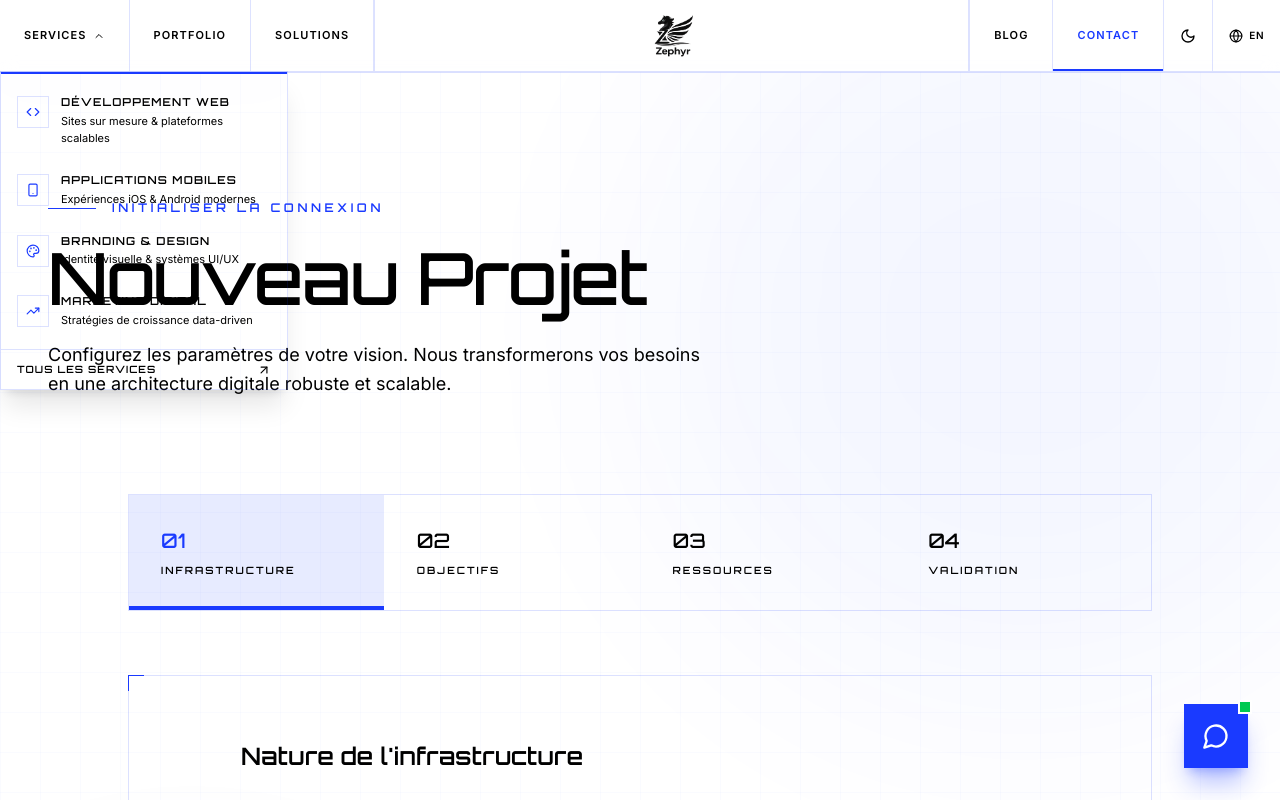
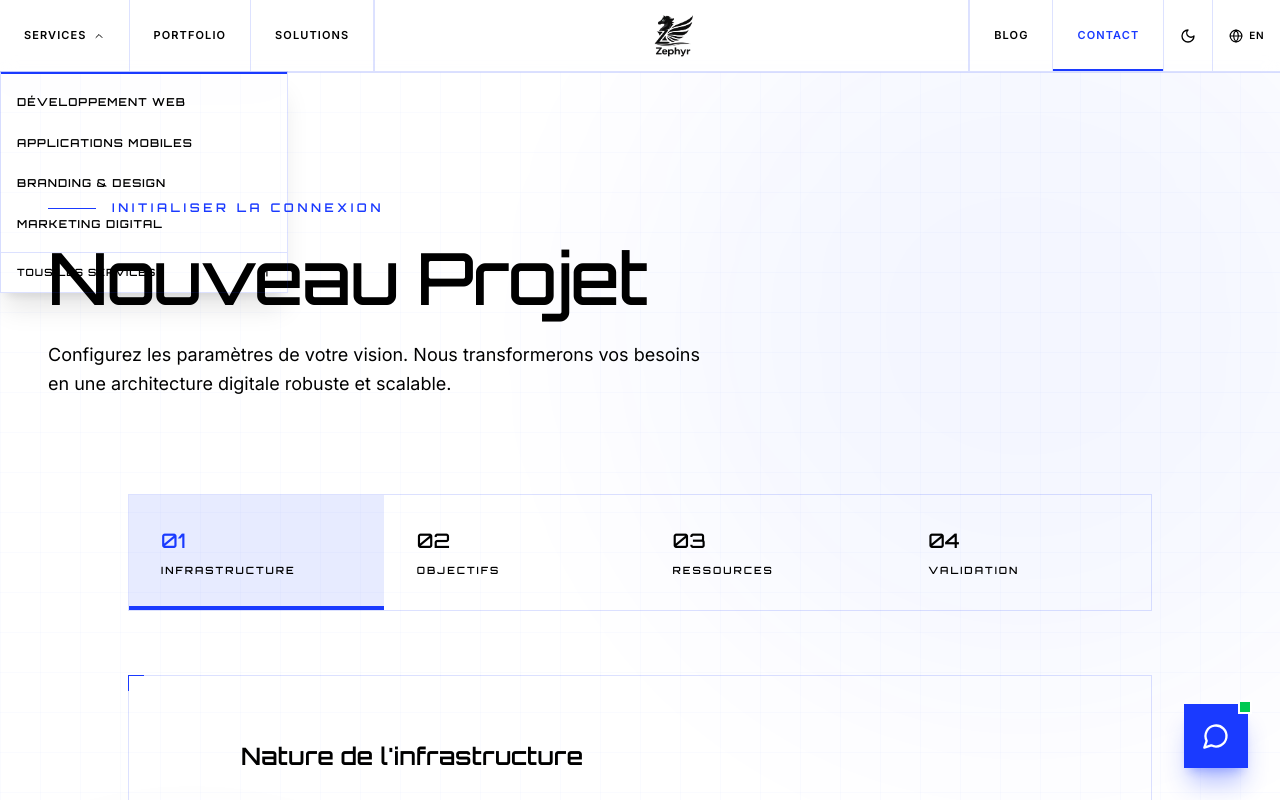
Before and after one commit to Gafclerck/Zephyr, a React (Vite) app: page /contact in a window 1280 px wide. Shown: the top 800 px of the page. Built offline with nearby package versions, Linux system fonts and the light colour scheme.

Commit message:
ui(nav): simplify services submenu to title only

```diff
--- a/src/app/components/Header.tsx
+++ b/src/app/components/Header.tsx
@@ -182,28 +182,14 @@ export function Header() {
                             <Link
                               to={`/services/${item.slug}`}
                               className={`
-                                flex items-start gap-3 px-4 py-3 group
+                                flex items-center px-4 py-3 group
                                 hover:bg-muted/40 transition-colors duration-150
                                 ${isItemActive ? "bg-[#1A3AFF]/5" : ""}
                               `}
                             >
-                              <div className={`
-                                w-8 h-8 shrink-0 flex items-center justify-center mt-0.5
-                                border transition-colors duration-150
-                                ${isItemActive
-                                  ? "bg-[#1A3AFF] border-[#1A3AFF]"
-                                  : "border-border/50 group-hover:border-[#1A3AFF]/40 group-hover:bg-[#1A3AFF]/5"}
-                              `}>
-                                <Icon className={`w-3.5 h-3.5 ${isItemActive ? "text-white" : "text-[#1A3AFF]"}`} />
-                              </div>
-                              <div className="min-w-0">
-                                <p className={`text-[11px] font-semibold uppercase tracking-widest font-['Orbitron'] mb-0.5 ${isItemActive ? "text-[#1A3AFF]" : "text-foreground group-hover:text-[#1A3AFF]"} transition-colors duration-150`}>
-                                  {t(item.labelKey)}
-                                </p>
-                                <p className="text-[11px] text-muted-foreground leading-relaxed">
-                                  {t(item.descKey)}
-                                </p>
-                              </div>
+                              <p className={`text-[11px] font-semibold uppercase tracking-widest font-['Orbitron'] ${isItemActive ? "text-[#1A3AFF]" : "text-foreground group-hover:text-[#1A3AFF]"} transition-colors duration-150`}>
+                                {t(item.labelKey)}
+                              </p>
                             </Link>
                           </motion.div>
                         );
@@ -391,15 +377,11 @@ export function Header() {
                             >
                               <Link
                                 to={`/services/${item.slug}`}
-                                className="flex items-center gap-3 py-3 text-muted-foreground hover:text-[#1A3AFF] transition-colors"
+                                className="flex items-center py-3 text-muted-foreground hover:text-[#1A3AFF] transition-colors"
                               >
-                                <Icon className="w-4 h-4 shrink-0 text-[#1A3AFF]" />
-                                <div>
-                                  <p className="text-sm font-['Orbitron'] font-semibold tracking-wide text-foreground">
-                                    {t(item.labelKey)}
-                                  </p>
-                                  <p className="text-xs text-muted-foreground">{t(item.descKey)}</p>
-                                </div>
+                                <span className="text-sm font-['Orbitron'] font-semibold tracking-wide text-foreground">
+                                  {t(item.labelKey)}
+                                </span>
                               </Link>
                             </motion.div>
                           );
```
